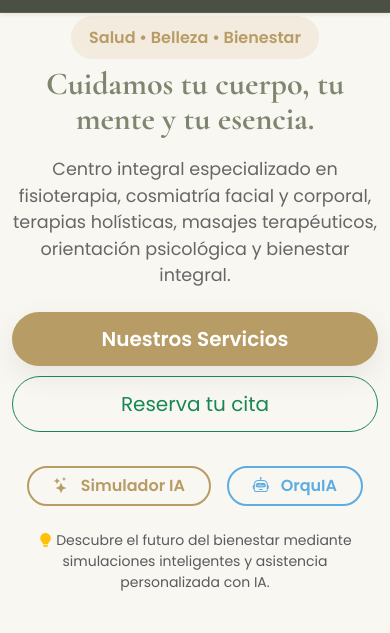
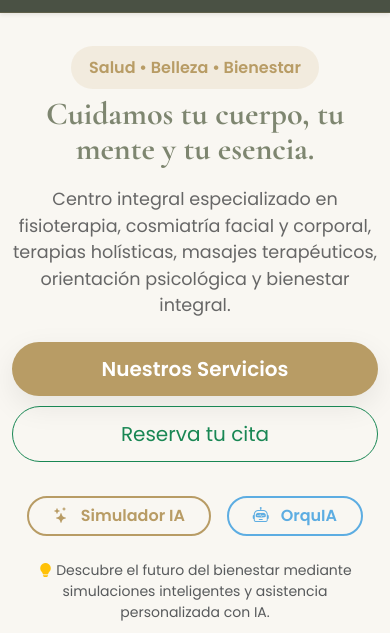
Before and after one commit to orquideawellness-hub/Orquidea_Wellness, a plain HTML site: page index.html in a window 390 px wide. Shown: the part 94-727 px from the top of the page. Drawn offline with nearby package versions, Linux system fonts and the light colour scheme; some packages are replaced by stand-ins of ours; a script that the page names is missing.

Commit message:
Update styles.css

```diff
--- a/css/styles.css
+++ b/css/styles.css
@@ -104,7 +104,7 @@ body {
 
 .nav-link {
     color: var(--white) !important;
-    margin-left: 20px;
+    margin-left: 8px;
     font-weight: 400;
     font-size: 0.95rem;
     transition: var(--transition);
@@ -129,7 +129,9 @@ body {
 .nav-link:hover::after {
     width: 100%;
 }
-
+.navbar-nav .nav-link{
+    white-space: nowrap;
+}
 /* ==========================
    MODULO IA
 ========================== */
@@ -166,7 +168,7 @@ body {
 ========================== */
 .hero-section {
     background: var(--cream);
-    padding-top: 90px;
+    padding-top: 130px;
 }
 
 .hero-badge {
@@ -502,6 +504,9 @@ body.dark-mode .hero-section .text-muted {
 ========================== */
 @media (max-width:991px) {
 
+    .hero-section{
+        padding-top: 110px;
+    }
     .hero-title {
         font-size: 3rem;
         text-align: center;
@@ -524,6 +529,9 @@ body.dark-mode .hero-section .text-muted {
 
 @media (max-width:768px) {
 
+    .hero-section{
+        padding-top: 100px;
+    }
     .section-padding {
         padding: 70px 0;
     }
@@ -549,7 +557,7 @@ body.dark-mode .hero-section .text-muted {
 @media (max-width:576px) {
 
     .hero-section{
-        padding-top: 120px;
+        padding-top: 150px;
     }
     .hero-title {
         font-size: 2rem;
```
